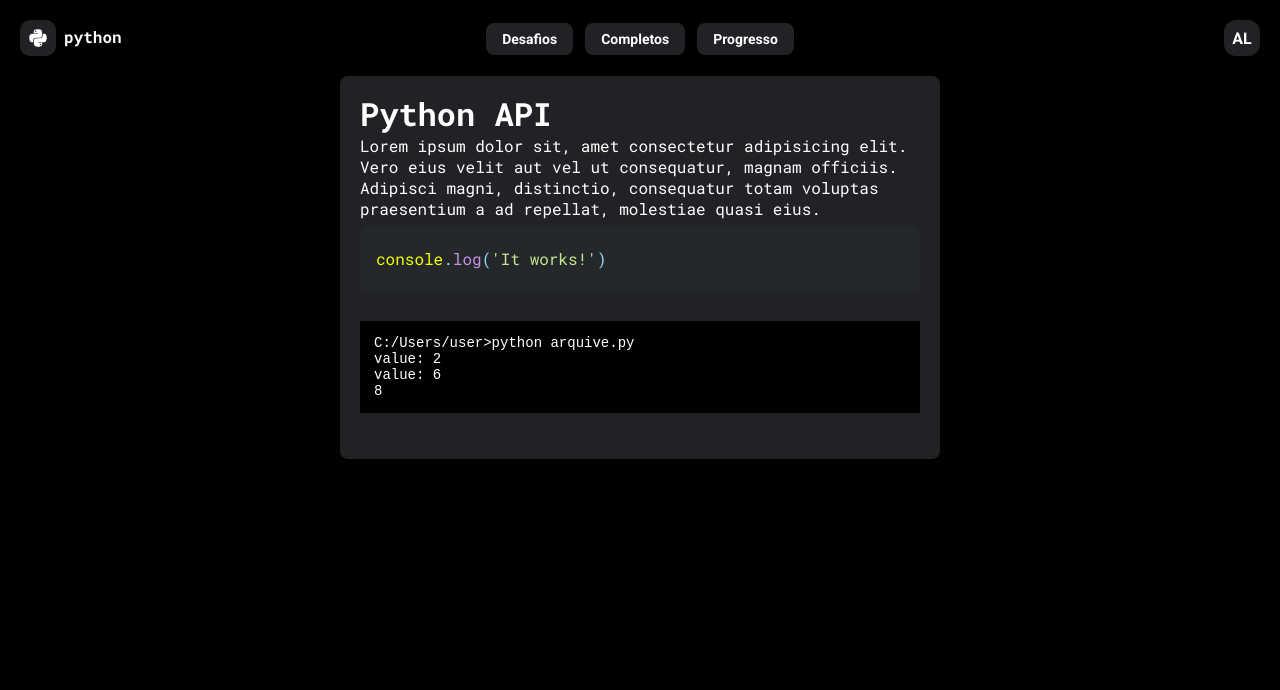
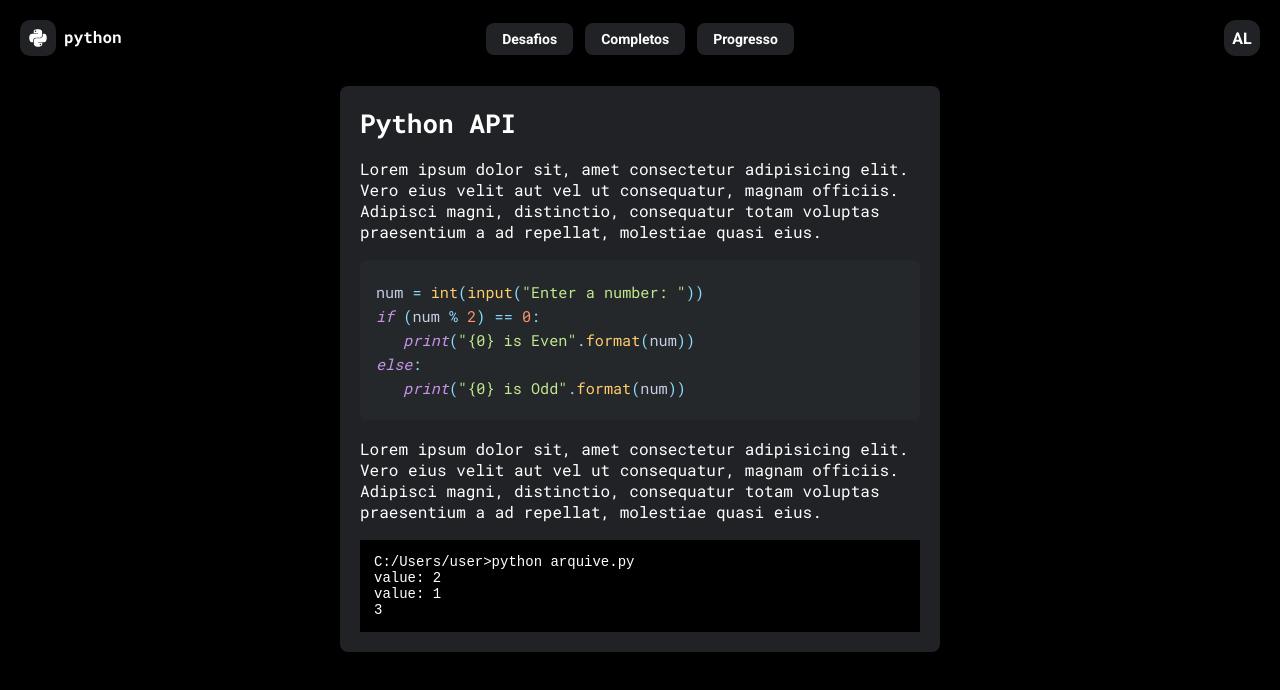
Before and after one commit to nogw/studying-plat, a Next.js app: page /desafio/1 in a window 1280 px wide. Shown: the top 690 px of the page. Built offline with nearby package versions, Linux system fonts and the light colour scheme.

Commit message:
(feat) navbar

```diff
--- a/src/components/Challenge/index.tsx
+++ b/src/components/Challenge/index.tsx
@@ -7,8 +7,18 @@ import ReactMarkdown from 'react-markdown'
 const markdown = `
   # Python API
   Lorem ipsum dolor sit, amet consectetur adipisicing elit. Vero eius velit aut vel ut consequatur, magnam officiis. Adipisci magni, distinctio, consequatur totam voluptas praesentium a ad repellat, molestiae quasi eius.
-  ~~~js
-  console.log('It works!')
+  ~~~python
+  num = int(input("Enter a number: "))
+  if (num % 2) == 0:
+     print("{0} is Even".format(num))
+  else:
+     print("{0} is Odd".format(num))
+  ~~~
+  Lorem ipsum dolor sit, amet consectetur adipisicing elit. Vero eius velit aut vel ut consequatur, magnam officiis. Adipisci magni, distinctio, consequatur totam voluptas praesentium a ad repellat, molestiae quasi eius.
+  ~~~term
+  value: 2
+  value: 1
+  3
   ~~~
 `
 
@@ -16,7 +26,6 @@ function Challenge() {
   return (
     <Container>
       <ReactMarkdown components={CodeBlock} children={markdown}/>
-      <TerminalBlock/>
     </Container>
   );
 };
--- a/src/components/Challenge/styles.ts
+++ b/src/components/Challenge/styles.ts
@@ -3,11 +3,22 @@ import styled from 'styled-components';
 export const Container = styled.div`
   background-color: #202225;
   border-radius: 8px;
-  padding: 16px 20px;
-  margin-bottom: 20px;
+  padding: 20px 20px;
+  margin-bottom: 0px;
   width: 600px;
   color: #fff;
   font-family: "Roboto Mono";
+  display: flex;
+  flex-direction: column;
+  gap: 18px;
+
+  h1 {
+    font-size: calc(24px + 6 * ((100vw - 600px) / 2000));
+  }
+
+  p {
+    font-size: calc(14px + 6 * ((100vw - 600px) / 2000));
+  }
 
   @media screen and (max-width: 640px) {
     width: 100%;
--- a/src/components/Challenges/styles.ts
+++ b/src/components/Challenges/styles.ts
@@ -6,11 +6,14 @@ export const Container = styled.div`
   align-items: center;
   justify-content: center;
   flex-direction: column;
-  width: 100%;
   gap: 20px;
 
   h1 {
     color: #fff;
+  }
+
+  @media screen and (max-width: 640px) {
+    width: 100%;
   }
 `;
 
--- a/src/components/CodeBlock/index.tsx
+++ b/src/components/CodeBlock/index.tsx
@@ -1,12 +1,25 @@
 import { Prism as SyntaxHighlighter } from "react-syntax-highlighter"
 import { Container } from './styles';
 import materialOceanic from './theme'
+import TerminalBlock from '../TerminalBlock';
 
 const CodeBlock = {
   code({node, inline, className, children, ...props}) {
     const match = /language-(\w+)/.exec(className || '')
     return !inline && match ? (
-      <SyntaxHighlighter style={materialOceanic} language={match[1]} PreTag="div" children={String(children).replace(/\n$/, '')} {...props} />
+      match[1] === "term" ? (
+        <TerminalBlock
+          text={String(children).replace(/\n$/, '')}
+        />
+      ) : (
+          <SyntaxHighlighter
+            style={materialOceanic}
+            language={match[1]}
+            PreTag="div"
+            children={String(children).replace(/\n$/, '')}
+            {...props}
+          />
+      )
     ) : (
       <code className={className} {...props}>
         {children}
--- a/src/components/CodeBlock/theme.js
+++ b/src/components/CodeBlock/theme.js
@@ -14,7 +14,7 @@ var _default = {
     "color": "#c3cee3",
     "background": "#25282b",
     "fontFamily": "Roboto Mono, monospace",
-    "fontSize": "1em",
+    "fontSize": "0.95em",
     "lineHeight": "1.5em",
     "MozTabSize": "4",
     "OTabSize": "4",
@@ -45,7 +45,6 @@ var _default = {
     "hyphens": "none",
     "overflow": "auto",
     "position": "relative",
-    "margin": "0.5em 0",
     "padding": "1.25em 1em"
   },
   "code[class*=\"language-\"]::-moz-selection": {
--- a/src/components/Navbar/index.tsx
+++ b/src/components/Navbar/index.tsx
@@ -3,6 +3,7 @@ import { Container, Icon, NavBtn } from './styles';
 import Link from 'next/link'
 
 import { useRouter } from 'next/router'
+import { RiBarChartHorizontalLine } from 'react-icons/ri'
 
 function Navbar() {
   const router = useRouter()
@@ -41,9 +42,12 @@ function Navbar() {
         </div>
       </div>
 
-      <div className="box">
+      <div className="box last">
         <div className="profile">
           <h1>AL</h1>
+        </div>
+        <div className="navbtn">
+          <RiBarChartHorizontalLine className="icon"/>
         </div>
       </div>
     </Container>
--- a/src/components/Navbar/styles.ts
+++ b/src/components/Navbar/styles.ts
@@ -5,10 +5,38 @@ export const Container = styled.div`
   align-items: center;
   justify-content: space-between;
   width: 100%;
-  margin-bottom: 20px;
+  margin-bottom: 30px;
 
   .box {
     flex: 1;
+  }
+
+  .box.last {
+    display: flex;
+    align-items: center;
+    gap: 20px;
+
+    .navbtn {
+      display: none;
+      align-items: center;
+
+      .icon {
+        cursor: pointer;
+        color: #fff;
+        font-size: 26px;
+      }
+
+      &:active {
+        filter: brightness(0.8);
+        transform: rotate(180deg);
+      }
+    }
+
+    @media screen and (max-width: 640px) {
+      .navbtn {
+        display: flex;
+      }
+    }
   }
 
   .title {
--- a/src/components/TerminalBlock/index.tsx
+++ b/src/components/TerminalBlock/index.tsx
@@ -1,13 +1,12 @@
 import { Container } from './styles';
 
-function TerminalBlock() {
+function TerminalBlock({ text }) {
   return (
     <Container>
       <code>
         {`C:/Users/user>python arquive.py
-value: 2
-value: 6
-8`}
+`}
+        {text}
       </code>
     </Container>
   );
--- a/src/components/TerminalBlock/styles.ts
+++ b/src/components/TerminalBlock/styles.ts
@@ -1,7 +1,6 @@
 import styled from 'styled-components';
 
 export const Container = styled.div`
-  margin: 30px 0px 30px 0px;
   background-color: #000;
   font-family: monospace;
   padding: 14px;
```
